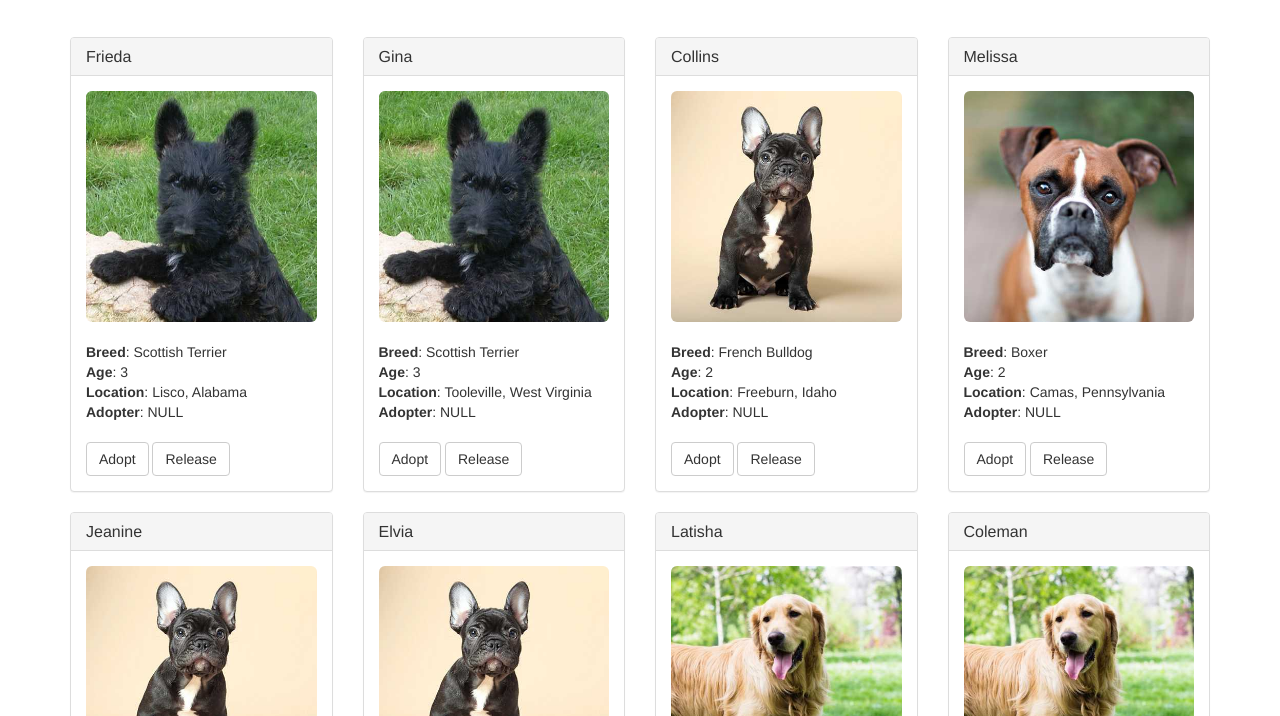
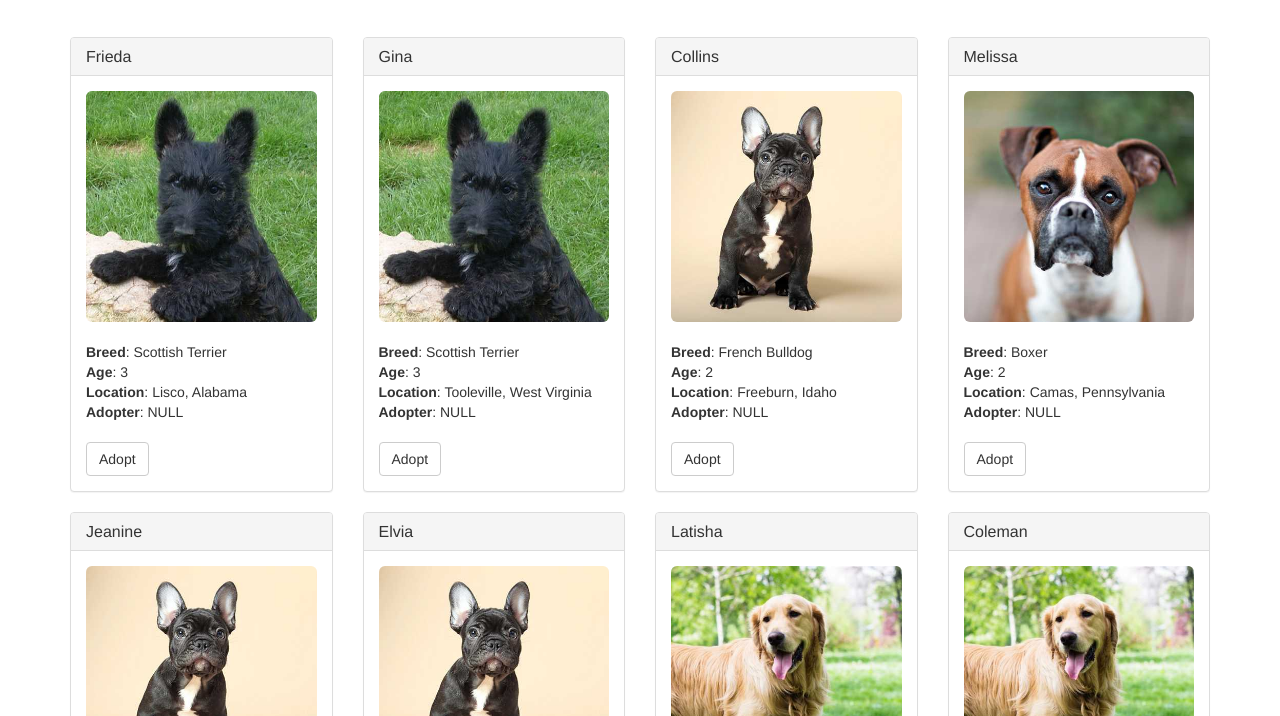
Before and after one commit to MayankRaikwar/Pet-Shop-Ethereum, a website: page src/index.html in a window 1280 px wide. Shown: the part 84-800 px from the top of the page. Drawn offline with nearby package versions, Linux system fonts and the light colour scheme; files whose address does not match are found by name.

Commit message:
added style=display:none

```diff
--- a/src/index.html
+++ b/src/index.html
@@ -52,7 +52,7 @@
 
             <button class="btn btn-default btn-adopt" type="button" data-id="0">Adopt</button>
 
-            <button class="btn btn-default btn-release" type="button" data-id="0">Release</button>
+            <button style="display:none;" class="btn btn-default btn-release" type="button" data-id="0">Release</button>
           </div>
         </div>
       </div>
```
